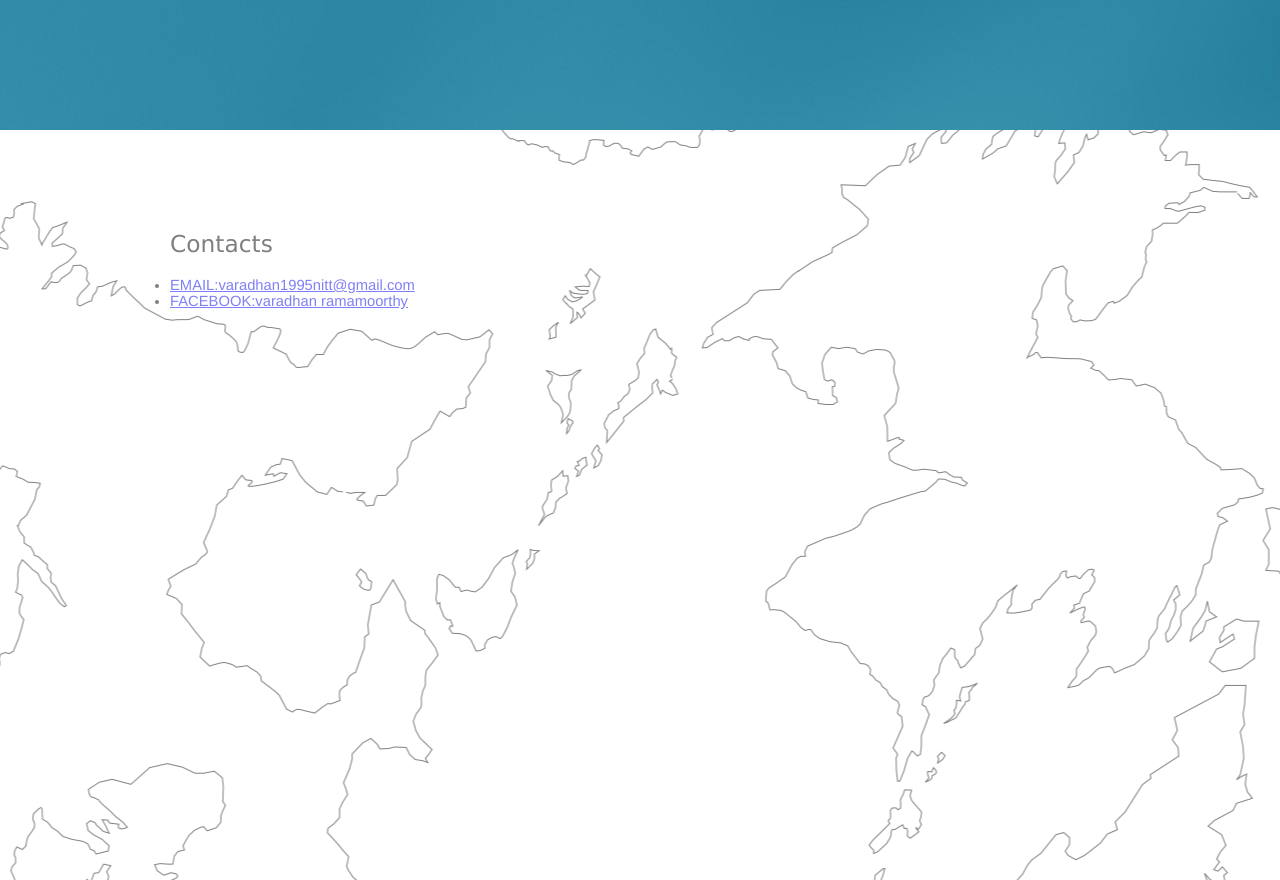
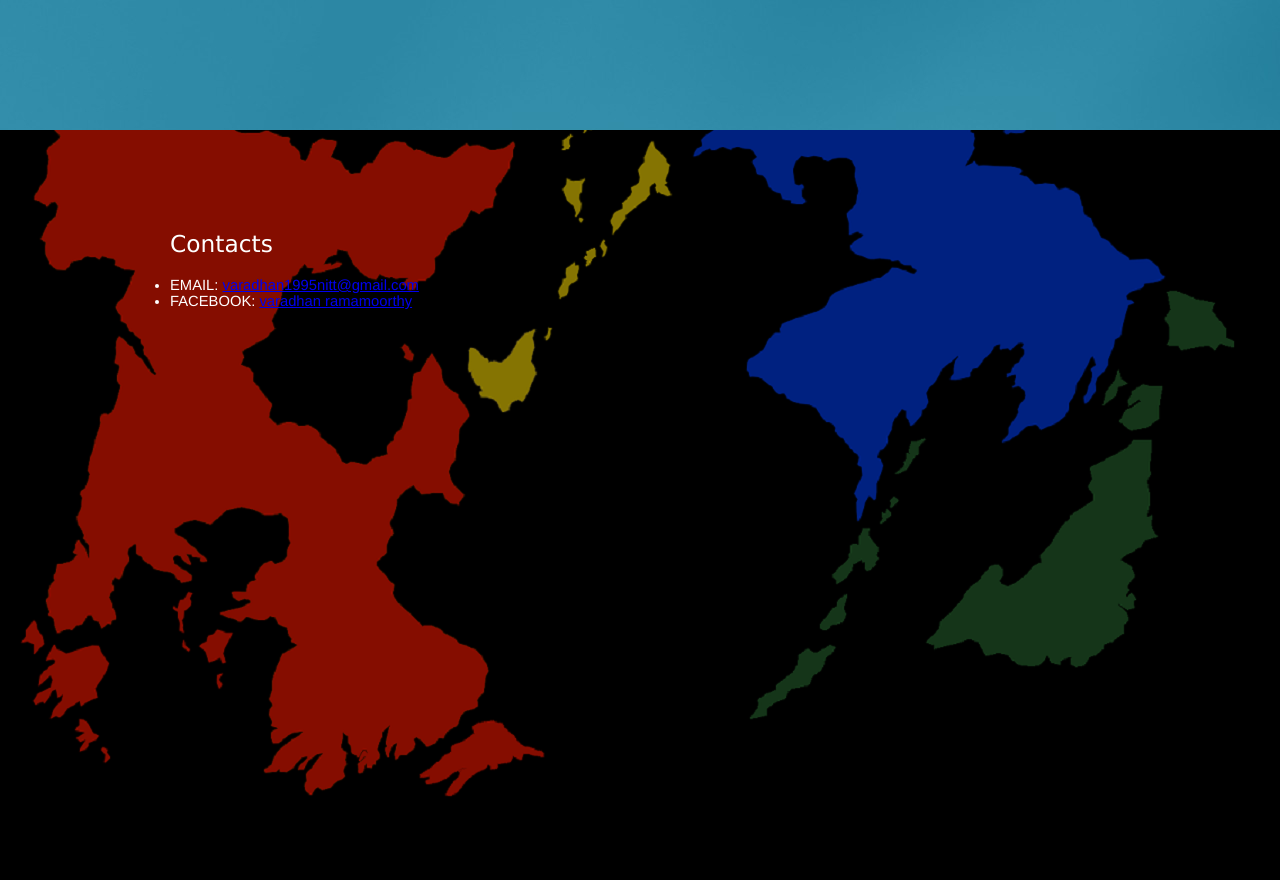
Before and after one commit to Varu01234/collections, a plain HTML site: page index.html in a window 1280 px wide. Shown: the part 1520-2400 px from the top of the page. Drawn offline with nearby package versions, Linux system fonts and the light colour scheme.

Commit message:
bg change

```diff
--- a/index.html
+++ b/index.html
@@ -115,9 +115,9 @@ $(document).ready(function(){
 	<div id="third">
 		<div class="story">
 	    	<div class="float-left">
-	        	<h2><font color=black>Contacts</font></h2>
-	            <p><ul><li><a href=https://www.gmail.com>EMAIL:varadhan1995nitt@gmail.com</a>
-						<li><a href=https://www.facebook.com/varadhan.ramamoorthy.7>FACEBOOK:varadhan ramamoorthy</a></ul></p>
+	        	<h2><font color=white>Contacts<font></h2>
+	           <font color=white> <p><ul><li>EMAIL: <a href=https://www.gmail.com>varadhan1995nitt@gmail.com</a>
+						<li>FACEBOOK: <a href=https://www.facebook.com/varadhan.ramamoorthy.7>varadhan ramamoorthy</a></ul></p></font>
 	        </div>
 	    </div> <!--.story-->
 	</div> <!--#third-->
--- a/style.css
+++ b/style.css
@@ -103,10 +103,10 @@ h2{
 }
 
 #third{
-	background: url(images/cnt1.png) 50% 0 no-repeat fixed;
-	opacity:0.5;
+	background: url(images/varu.png) 50% 0 no-repeat fixed;
+
 	color: black;
-	height: 650px;
+	height: 1000px;
 	padding: 100px 0 0 0;
 }
 
```
Also changed, not shown: images/varu.png (added).
